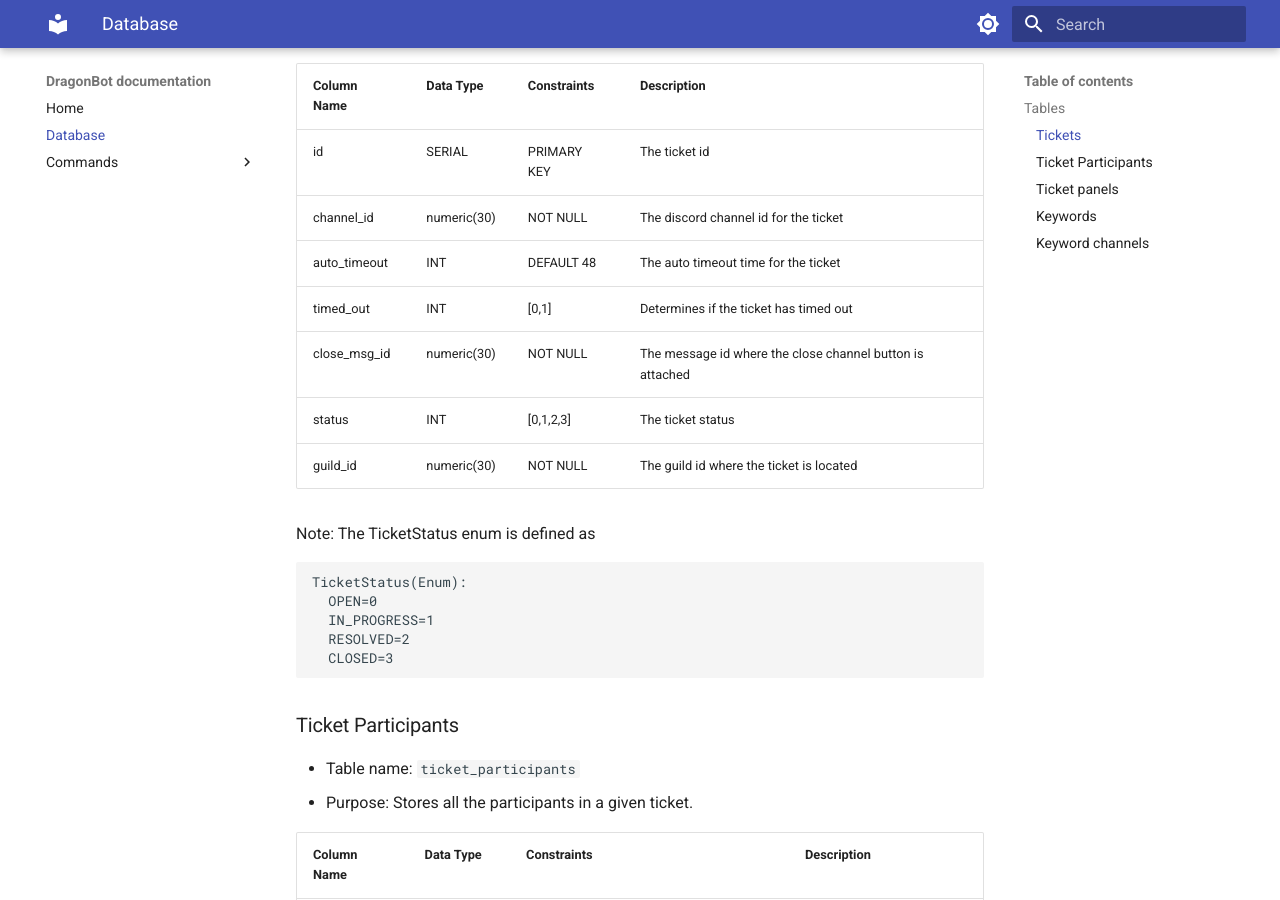
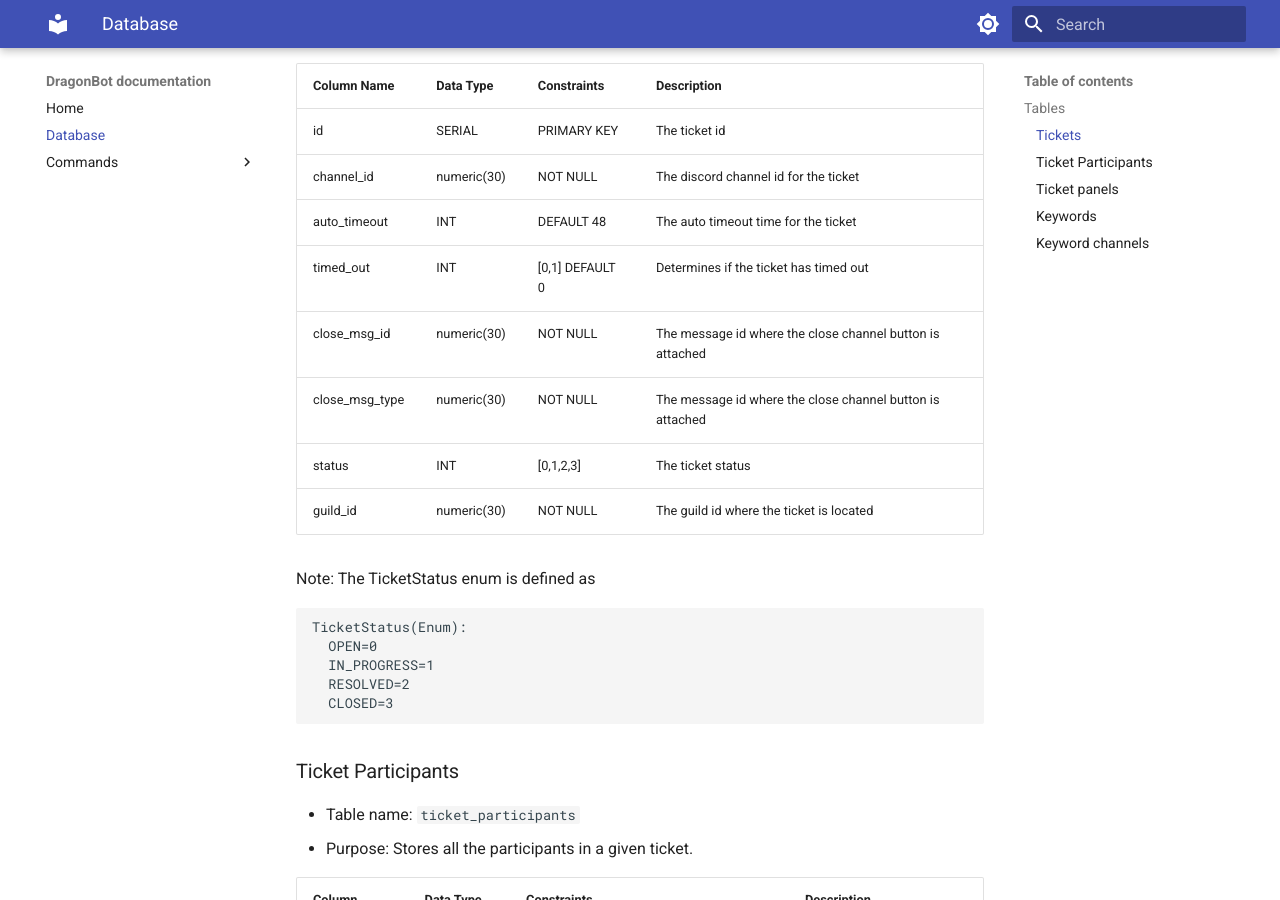
Before and after one commit to xDDoubleTea/DragonBot, an MkDocs documentation site: the page built from docs/DATABASE.md, in a window 1280 px wide and 900 px high, scrolled down 564 px. Built offline with MkDocs 1.6.1 and Material for MkDocs 9.7.7, drawn with Linux system fonts in a browser that asks for light colours.

Commit message:
Doc: Updated the database documentation

```diff
--- a/docs/DATABASE.md
+++ b/docs/DATABASE.md
@@ -22,8 +22,9 @@
 | id           | SERIAL      | PRIMARY KEY | The ticket id                                             |
 | channel_id   | numeric(30) | NOT NULL    | The discord channel id for the ticket                     |
 | auto_timeout | INT         | DEFAULT 48  | The auto timeout time for the ticket                      |
-| timed_out    | INT         | \[0,1\]     | Determines if the ticket has timed out                    |
+| timed_out    | INT         | \[0,1\] DEFAULT 0     | Determines if the ticket has timed out                    |
 | close_msg_id | numeric(30) | NOT NULL    | The message id where the close channel button is attached |
+| close_msg_type | numeric(30) | NOT NULL    | The message id where the close channel button is attached |
 | status       | INT         | \[0,1,2,3\] | The ticket status                                         |
 | guild_id     | numeric(30) | NOT NULL    | The guild id where the ticket is located                  |
 
```
